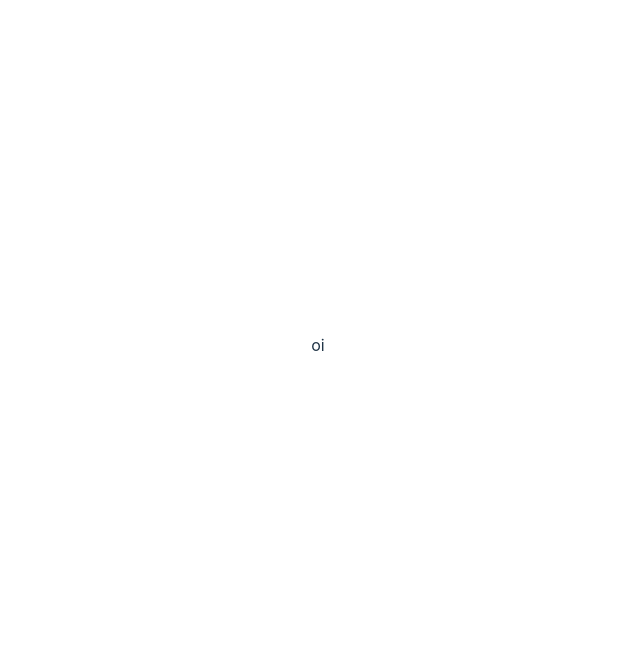
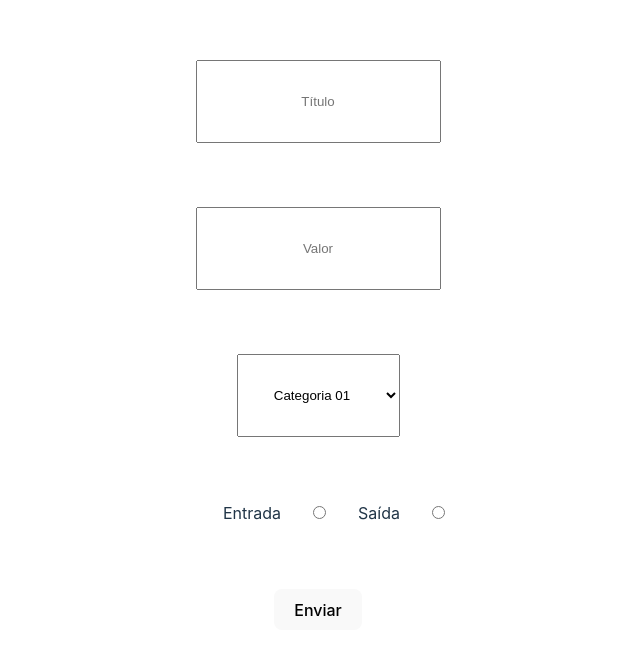
Before and after one commit to dinhoSilwa/EmpBanck-controle-financeiro, a React (Vite) app: page / in a window 1280 px wide. Shown: the part 119-774 px from the top of the page, without its empty margins (322-962 px from the left). Built offline with nearby package versions, Linux system fonts and the light colour scheme.

Commit message:
feat: add forms component

```diff
--- a/src/App.tsx
+++ b/src/App.tsx
@@ -1,9 +1,13 @@
 import "./App.css";
+import { Form } from "./components/Form/mainForm";
 
 function App() {
+
   return (
     <>
-      <main>oi</main>
+
+    <Form />
+
     </>
   );
 }
--- /dev/null
+++ b/src/components/Form/mainForm.tsx
@@ -0,0 +1,109 @@
+import React from "react";
+import { useFinancialRecord } from "../../hooks/useForm/validationForms";
+
+export const Form: React.FC = () => {
+  const {
+    handleSubmit,
+    register,
+    watch,
+    errors,
+    setValue,
+    setError,
+    isSuccessForm,
+    isLoadingForm,
+  } = useFinancialRecord();
+
+  const description: string = watch("description");
+  const amount: number = watch("amount");
+  const category: string = watch("category");
+
+  const handleAmountChange = (
+    eventInput: React.ChangeEvent<HTMLInputElement>
+  ): any => {
+    const { value } = eventInput.target;
+    const numericValue = value.replace(/\D/g, "");
+    const decimalValue = numericValue.replace(",", ".");
+    const formattedCurrency = (parseFloat(decimalValue) / 100).toLocaleString(
+      "pt-BR",
+      {
+        style: "currency",
+        currency: "BRL",
+      }
+    );
+
+    return formattedCurrency;
+  };
+
+  const submitForm = (e: any) => {
+    e.preventDefault();
+    const amoutToString = amount.toString();
+    setValue(
+      "amount",
+      amoutToString.replace("R$", "").replace(",", ".") as any
+    );
+    if (isNaN(amoutToString as any)) {
+      setError("amount", { message: "" });
+    }
+
+    handleSubmit();
+  };
+
+  return (
+    <form onSubmit={(e) => submitForm(e)}>
+      {isSuccessForm && <span>Dados Cadastrados com sucesso</span>}
+
+      <input
+        type="text"
+        placeholder="Título"
+        value={description}
+        {...register("description")}
+      />
+      <div>
+        {errors.description && <span>{errors.description.message}</span>}
+      </div>
+      <input
+        type="text"
+        placeholder="Valor"
+        value={isNaN(amount) ? amount : amount || ""}
+        {...register("amount", {
+          onChange: (eventInput: React.ChangeEvent<HTMLInputElement>) =>
+            setValue("amount", handleAmountChange(eventInput)),
+        })}
+      />
+
+      <div>{errors.amount && <span>{errors.amount.message}</span>}</div>
+
+      <select id="categoria" {...register("category")} value={category}>
+        <option value="01">Categoria 01</option>
+        <option value="02">Categoria 02</option>
+        <option value="03">Categoria 03</option>
+      </select>
+
+      <div>{errors.category && <span>{errors.category.message}</span>}</div>
+
+      <label htmlFor="financialInput">Entrada</label>
+      <input
+        type="radio"
+        value={"income"}
+        id="financialInput"
+        {...register("transactionType")}
+      />
+
+      <label htmlFor="financialExit">Saída</label>
+      <input
+        type="radio"
+        value={"expense"}
+        id="financialExit"
+        {...register("transactionType")}
+      />
+
+      <div>
+        {errors.transactionType && (
+          <span>{errors.transactionType.message}</span>
+        )}
+      </div>
+
+      <button type="submit">{isLoadingForm ? "Carregando" : "Enviar"}</button>
+    </form>
+  );
+};
```
